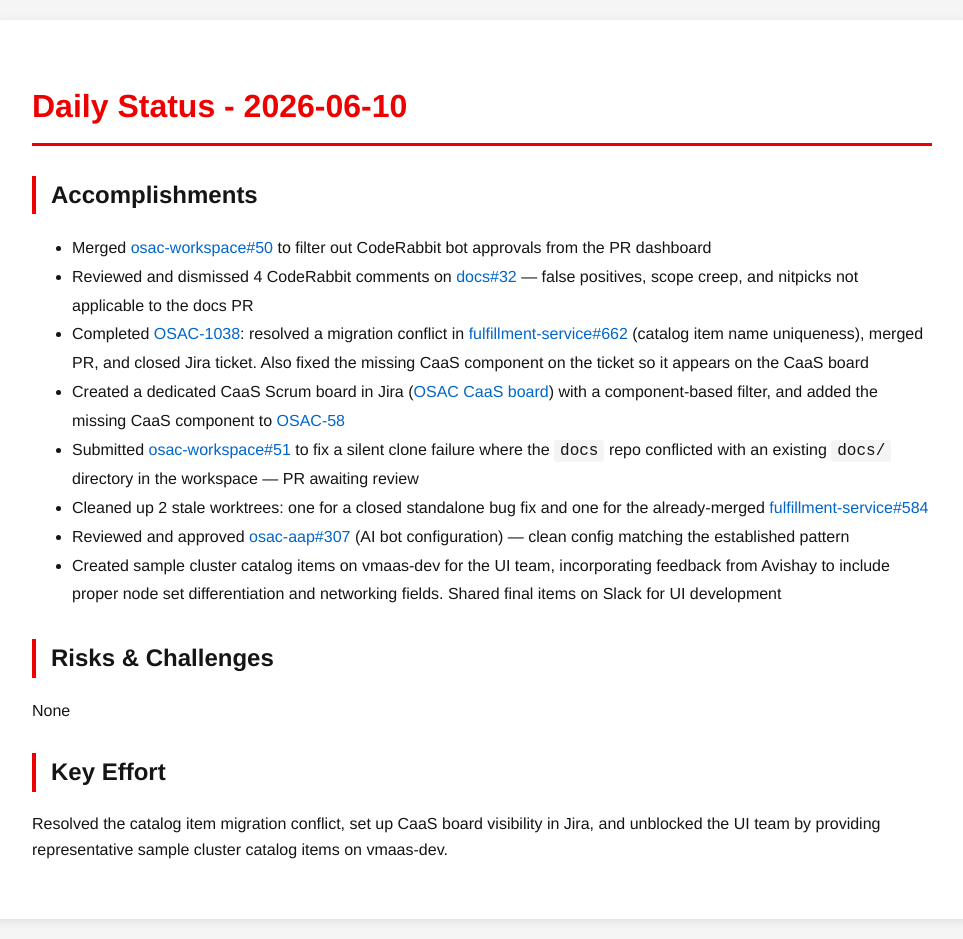
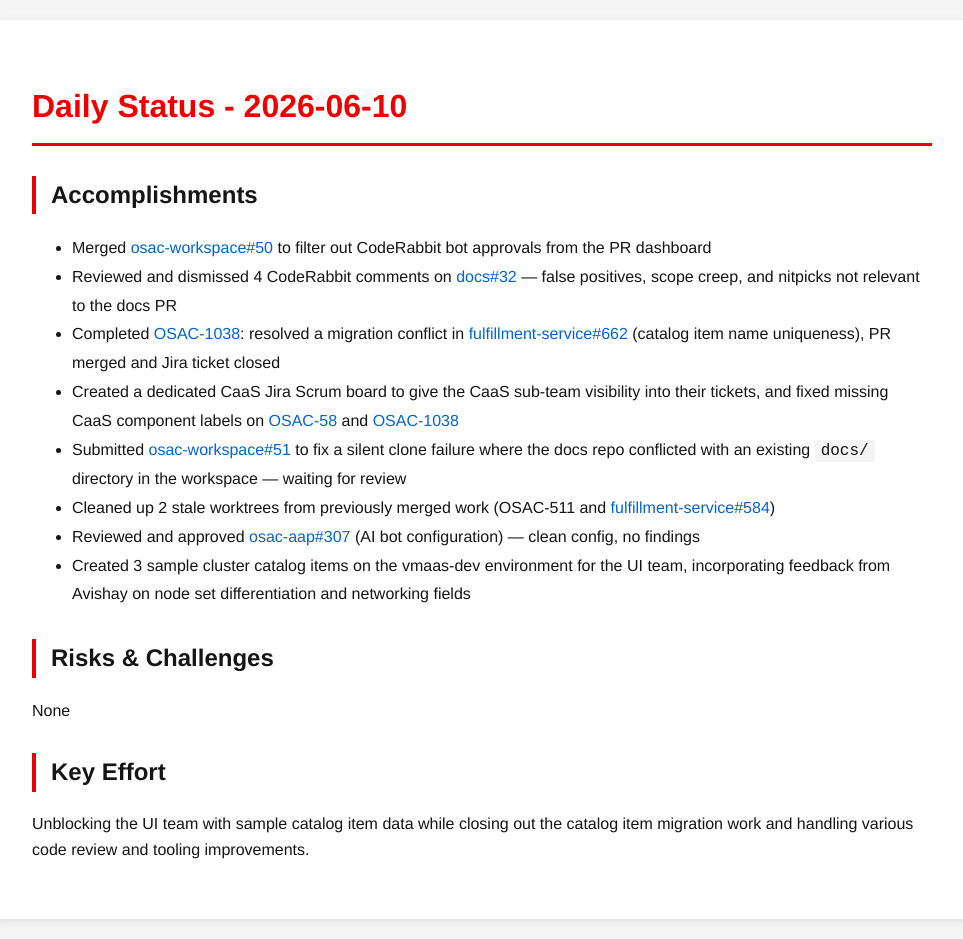
Before and after one commit to tzvatot/daily-status, a Jekyll site: the page built from 2026-06-10.md, in a window 1280 px wide. Shown: the whole page, without its empty margins (158-1121 px from the left). Built offline with Jekyll 4.4.1, drawn with Linux system fonts in a browser that asks for light colours.

Commit message:
Daily status update - 2026-06-10

```diff
--- a/2026-06-10.md
+++ b/2026-06-10.md
@@ -8,16 +8,16 @@
 
 ## Accomplishments
 - Merged [osac-workspace#50](https://github.com/osac-project/osac-workspace/pull/50) to filter out CodeRabbit bot approvals from the PR dashboard
-- Reviewed and dismissed 4 CodeRabbit comments on [docs#32](https://github.com/osac-project/docs/pull/32) — false positives, scope creep, and nitpicks not applicable to the docs PR
-- Completed [OSAC-1038](https://redhat.atlassian.net/browse/OSAC-1038): resolved a migration conflict in [fulfillment-service#662](https://github.com/osac-project/fulfillment-service/pull/662) (catalog item name uniqueness), merged PR, and closed Jira ticket. Also fixed the missing CaaS component on the ticket so it appears on the CaaS board
-- Created a dedicated CaaS Scrum board in Jira ([OSAC CaaS board](https://redhat.atlassian.net/jira/software/c/projects/OSAC/boards/12411)) with a component-based filter, and added the missing CaaS component to [OSAC-58](https://redhat.atlassian.net/browse/OSAC-58)
-- Submitted [osac-workspace#51](https://github.com/osac-project/osac-workspace/pull/51) to fix a silent clone failure where the `docs` repo conflicted with an existing `docs/` directory in the workspace — PR awaiting review
-- Cleaned up 2 stale worktrees: one for a closed standalone bug fix and one for the already-merged [fulfillment-service#584](https://github.com/osac-project/fulfillment-service/pull/584)
-- Reviewed and approved [osac-aap#307](https://github.com/osac-project/osac-aap/pull/307) (AI bot configuration) — clean config matching the established pattern
-- Created sample cluster catalog items on vmaas-dev for the UI team, incorporating feedback from Avishay to include proper node set differentiation and networking fields. Shared final items on Slack for UI development
+- Reviewed and dismissed 4 CodeRabbit comments on [docs#32](https://github.com/osac-project/docs/pull/32) — false positives, scope creep, and nitpicks not relevant to the docs PR
+- Completed [OSAC-1038](https://redhat.atlassian.net/browse/OSAC-1038): resolved a migration conflict in [fulfillment-service#662](https://github.com/osac-project/fulfillment-service/pull/662) (catalog item name uniqueness), PR merged and Jira ticket closed
+- Created a dedicated CaaS Jira Scrum board to give the CaaS sub-team visibility into their tickets, and fixed missing CaaS component labels on [OSAC-58](https://redhat.atlassian.net/browse/OSAC-58) and [OSAC-1038](https://redhat.atlassian.net/browse/OSAC-1038)
+- Submitted [osac-workspace#51](https://github.com/osac-project/osac-workspace/pull/51) to fix a silent clone failure where the docs repo conflicted with an existing `docs/` directory in the workspace — waiting for review
+- Cleaned up 2 stale worktrees from previously merged work (OSAC-511 and [fulfillment-service#584](https://github.com/osac-project/fulfillment-service/pull/584))
+- Reviewed and approved [osac-aap#307](https://github.com/osac-project/osac-aap/pull/307) (AI bot configuration) — clean config, no findings
+- Created 3 sample cluster catalog items on the vmaas-dev environment for the UI team, incorporating feedback from Avishay on node set differentiation and networking fields
 
 ## Risks & Challenges
 None
 
 ## Key Effort
-Resolved the catalog item migration conflict, set up CaaS board visibility in Jira, and unblocked the UI team by providing representative sample cluster catalog items on vmaas-dev.
+Unblocking the UI team with sample catalog item data while closing out the catalog item migration work and handling various code review and tooling improvements.
```
